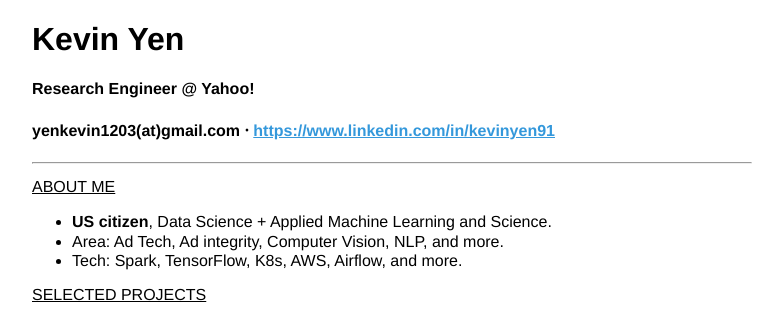
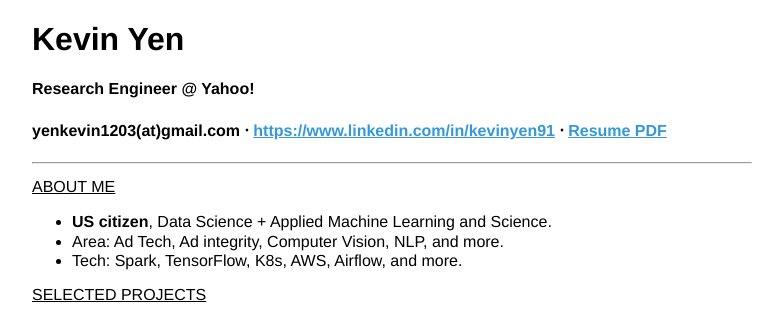
Before and after one commit to NivekNey/NivekNey.github.io, a Jekyll site: the page built from index.md, in a window 1280 px wide. Shown: the top 315 px of the page, without its empty margins (248-1031 px from the left). Built offline with Jekyll 4.4.1, drawn with Linux system fonts in a browser that asks for light colours.

Commit message:
Update index.md

```diff
--- a/index.md
+++ b/index.md
@@ -9,6 +9,7 @@ title: Kevin Yen
 <h4 id="webaddress">
 yenkevin1203(at)gmail.com
 ⸱ <a href="https://www.linkedin.com/in/kevinyen91">https://www.linkedin.com/in/kevinyen91</a>
+⸱ <a href="https://kevinyen.net/media/kevinyen_resume.pdf">Resume PDF</a>
 </h4>
 
 <hr>
```
